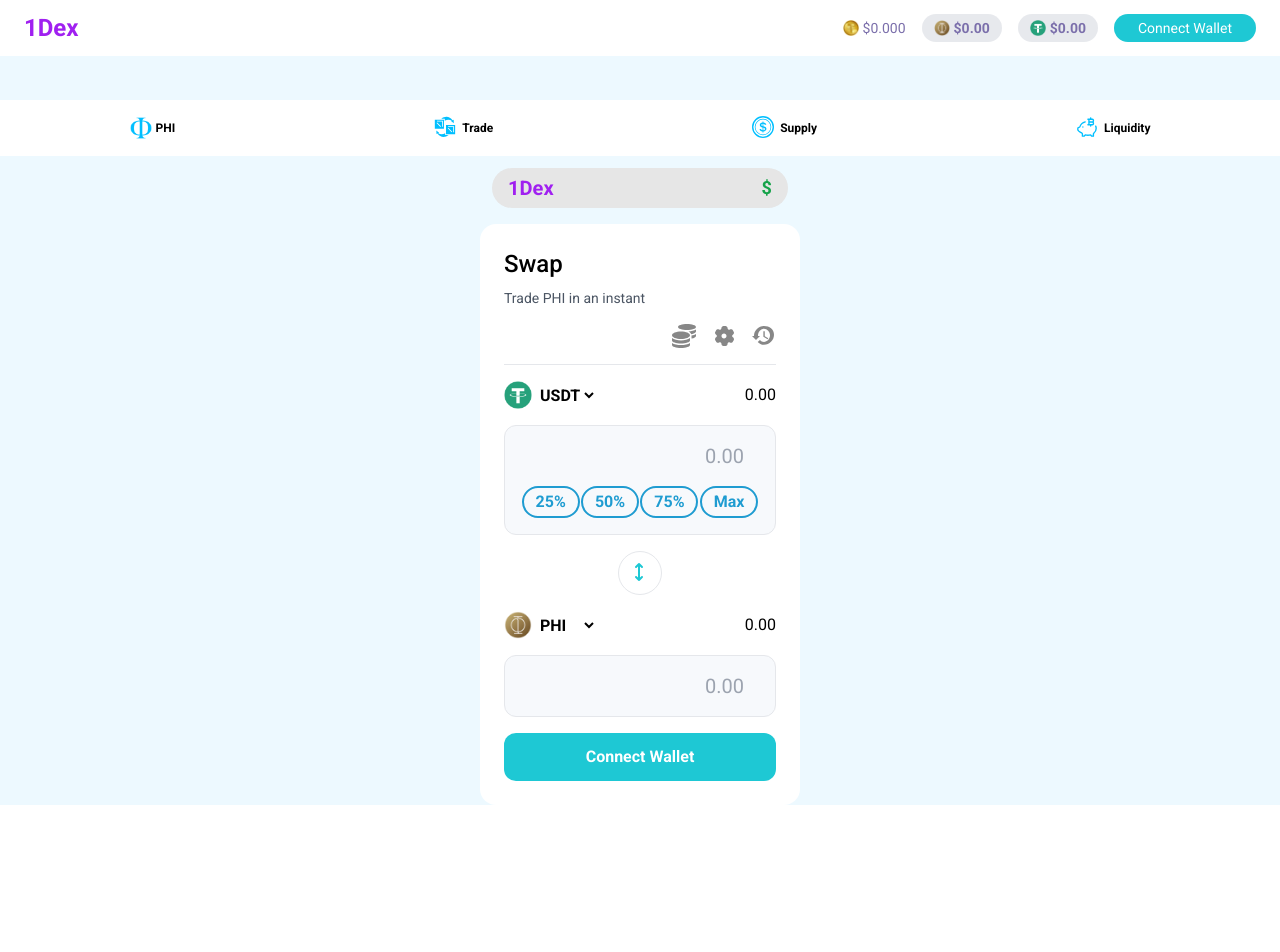
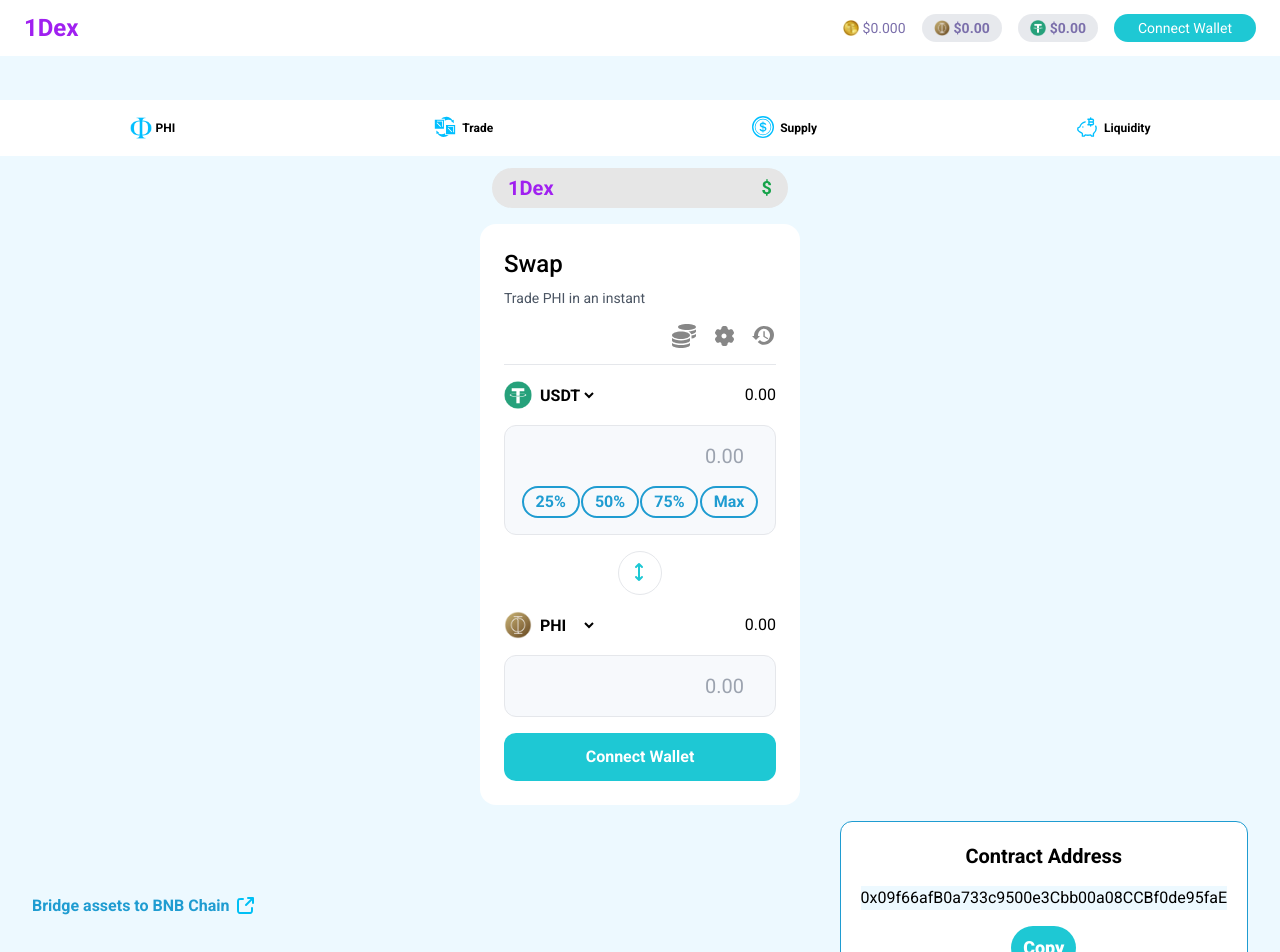
Before and after one commit to gauravgangwarweb/Phi, a React (Vite) app: page / in a window 1280 px wide. Shown: the top 952 px of the page. Before the commit the page ends 805 px from the top, so only its background shows below. Built offline with nearby package versions, Linux system fonts and the light colour scheme.

Commit message:
Add ContractAddress component and update App.jsx

```diff
--- a/src/App.jsx
+++ b/src/App.jsx
@@ -1,4 +1,5 @@
 import DexButton from "./components/1DexButton";
+import ContractAddress from "./components/ContractAddress";
 import Navbar from "./components/Navbar";
 import SwapCard from "./components/SwapCard";
 import TabBar from "./components/TabBar";
@@ -12,6 +13,8 @@
         <TabBar />
         <DexButton />
         <SwapCard />
+        <ContractAddress />
+        <DexButton />
       </>
     </div>
   );
--- /dev/null
+++ b/src/components/ContractAddress.jsx
@@ -0,0 +1,44 @@
+const ContractAddress = () => {
+  return (
+    <div className="w-full flex justify-between items-center px-8 mt-4">
+      <h4 className="flex gap-1 text-seaBlueColor font-bold">
+        Bridge assets to BNB Chain
+        <svg
+          viewBox="0 0 24 24"
+          fill="none"
+          xmlns="http://www.w3.org/2000/svg"
+          width="24"
+          height="24"
+        >
+          <g id="SVGRepo_bgCarrier" strokeWidth="0"></g>
+          <g
+            id="SVGRepo_tracerCarrier"
+            strokeLinecap="round"
+            strokeLinejoin="round"
+          ></g>
+          <g id="SVGRepo_iconCarrier">
+            <g id="Interface / External_Link">
+              <path
+                id="Vector"
+                d="M10.0002 5H8.2002C7.08009 5 6.51962 5 6.0918 5.21799C5.71547 5.40973 5.40973 5.71547 5.21799 6.0918C5 6.51962 5 7.08009 5 8.2002V15.8002C5 16.9203 5 17.4801 5.21799 17.9079C5.40973 18.2842 5.71547 18.5905 6.0918 18.7822C6.5192 19 7.07899 19 8.19691 19H15.8031C16.921 19 17.48 19 17.9074 18.7822C18.2837 18.5905 18.5905 18.2839 18.7822 17.9076C19 17.4802 19 16.921 19 15.8031V14M20 9V4M20 4H15M20 4L13 11"
+                stroke="#00c0f5"
+                strokeWidth="2"
+                strokeLinecap="round"
+                strokeLinejoin="round"
+              />
+            </g>
+          </g>
+        </svg>
+      </h4>
+      <div className="bg-lightNav dark:bg-gray-600 border border-seaBlueColor rounded-xl p-5 flex flex-col">
+        <p className="dark:text-white text-xl font-semibold text-center">Contract Address</p>
+        <p className="bg-lightblue mt-4">
+            {"0x09f66afB0a733c9500e3Cbb00a08CCBf0de95faE"}
+        </p>
+        <button className="bg-buttonColor text-white text-lg text-center font-extrabold self-center rounded-full cursor-pointer px-3 py-2 mt-4">Copy</button>
+      </div>
+    </div>
+  );
+};
+
+export default ContractAddress;
```
